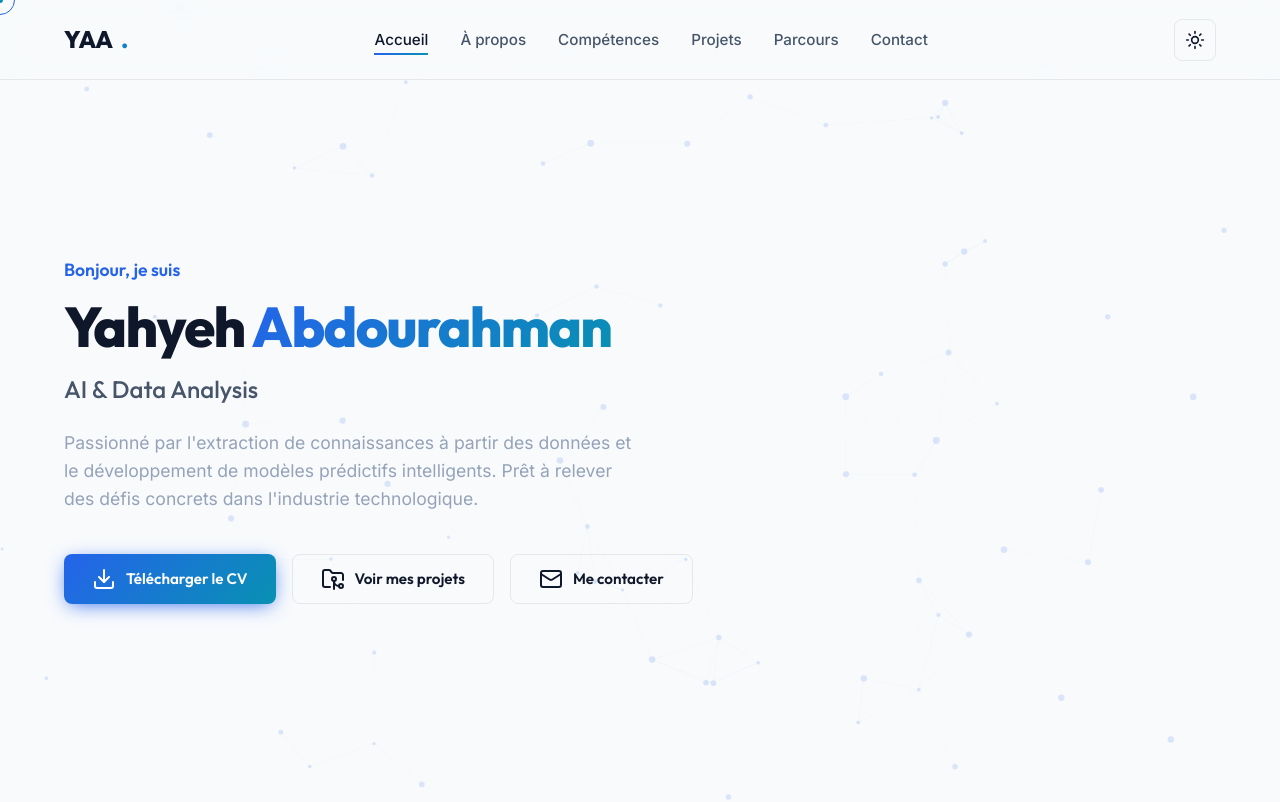
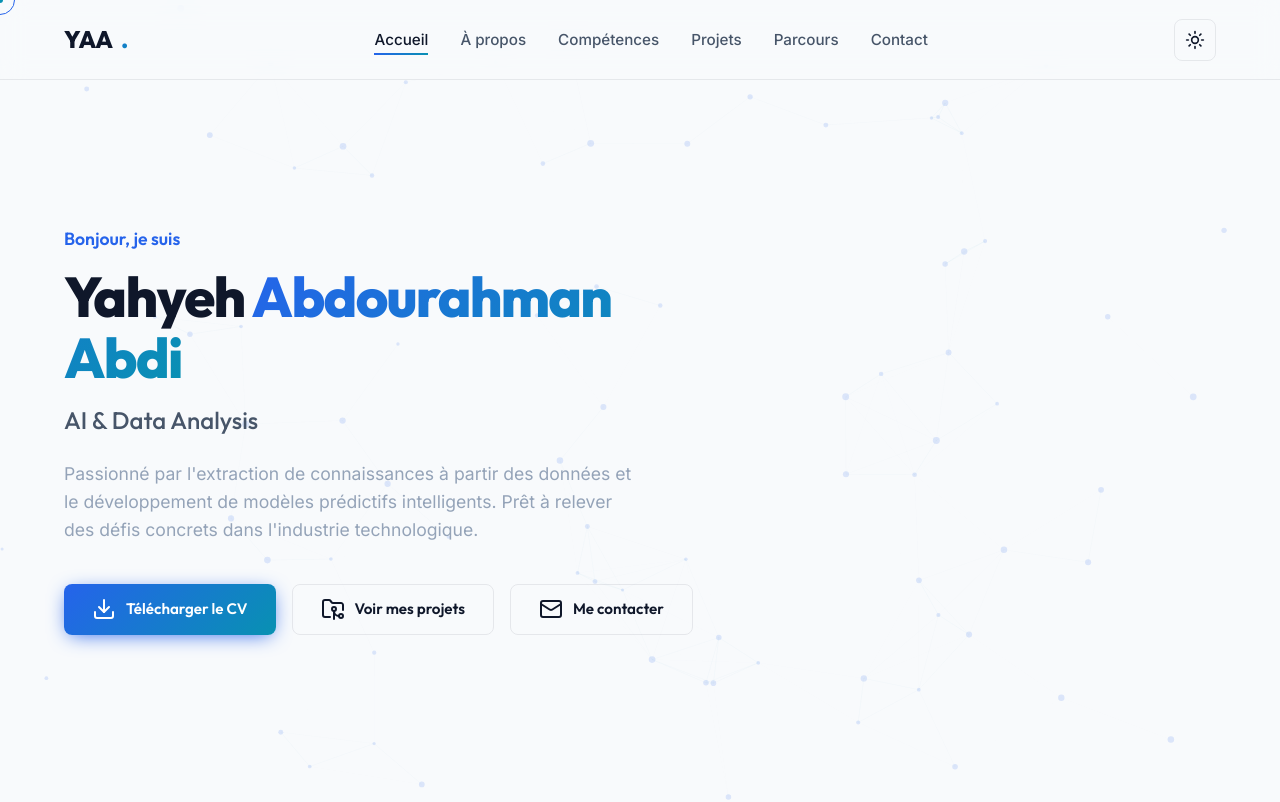
Before and after one commit to yahyenanti22/MyPortofilio, a plain HTML site: page index.html in a window 1280 px wide. Shown: the top 802 px of the page. Drawn offline with nearby package versions, Linux system fonts and the light colour scheme.

Commit message:
ajouter abdi

```diff
--- a/index.html
+++ b/index.html
@@ -88,7 +88,7 @@
     <section id="hero">
         <div class="hero-content animate-on-scroll">
             <span class="hero-pretitle">Bonjour, je suis</span>
-            <h1 class="hero-name">Yahyeh <span>Abdourahman </span></h1>
+            <h1 class="hero-name">Yahyeh <span>Abdourahman Abdi </span></h1>
             <h2 class="hero-title">AI & Data Analysis</h2>
             <p class="hero-desc">
                 Passionné par l'extraction de connaissances à partir des données et le développement de modèles prédictifs intelligents. Prêt à relever des défis concrets dans l'industrie technologique.
```
